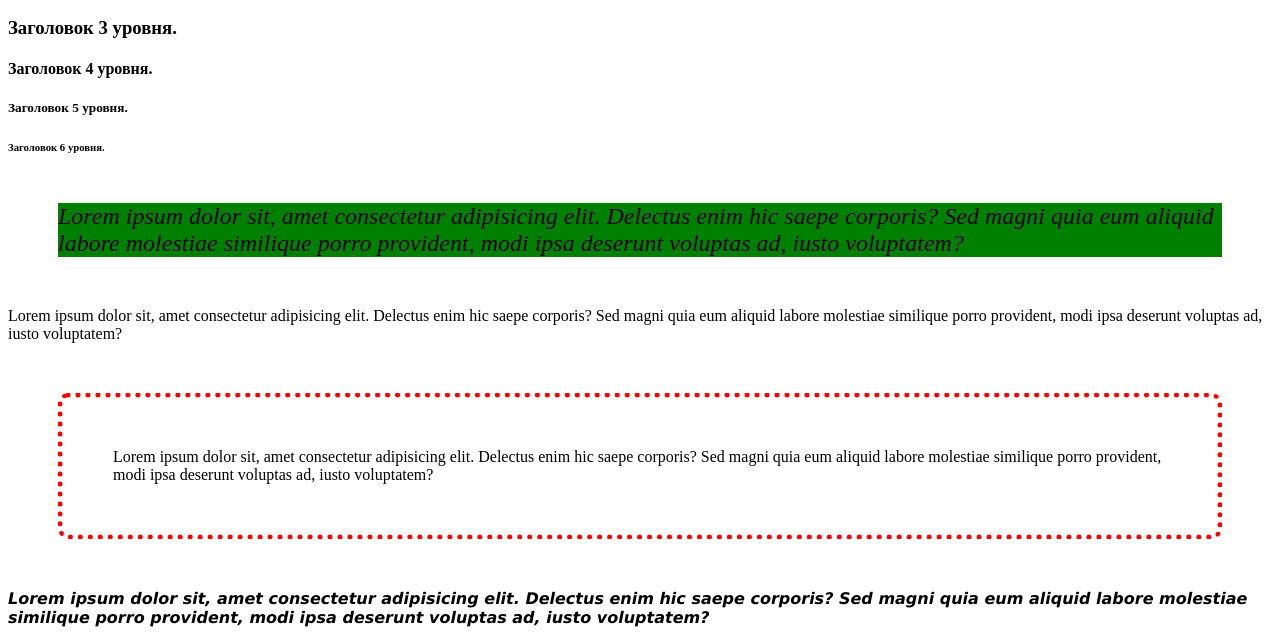
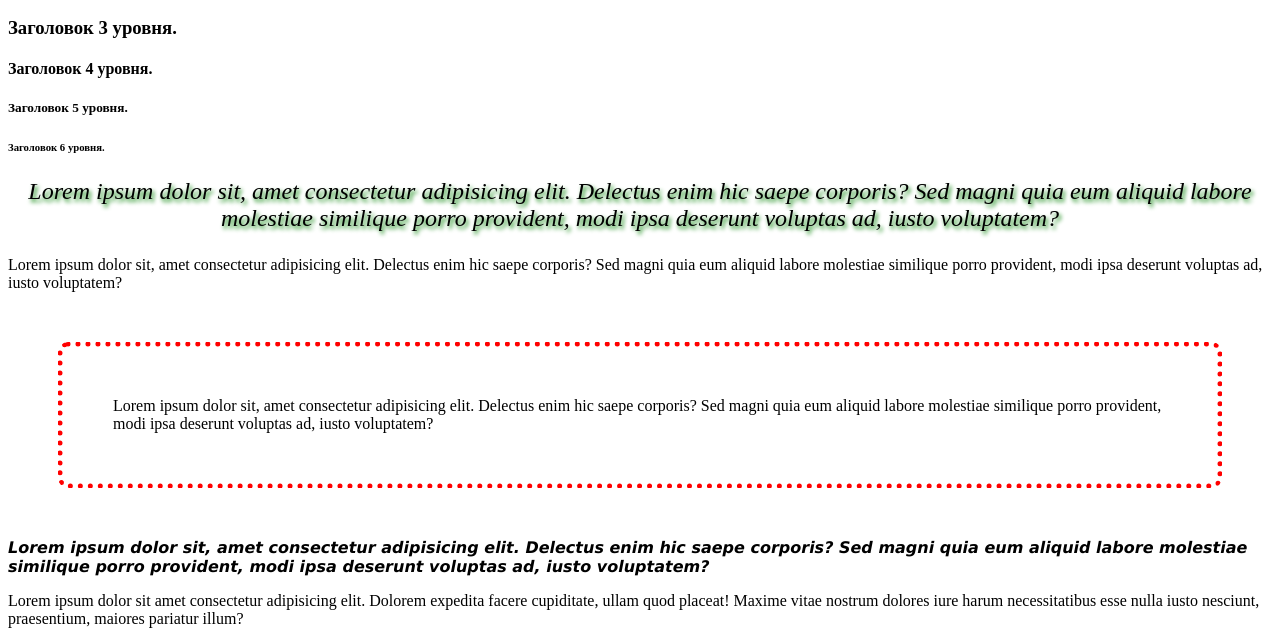
Before and after one commit to BloodMachine96/MaximumEd, a plain HTML site: page Module 4/Lesson 2/hw.html in a window 1280 px wide. Shown: the part 110-750 px from the top of the page. Drawn offline with Linux system fonts and the light colour scheme; files whose address does not match are found by name.

Commit message:
Занятие №2. ДЗ. Переделал параграф.

```diff
--- a/Module 4/Lesson 2/styles_hw.css
+++ b/Module 4/Lesson 2/styles_hw.css
@@ -20,7 +20,7 @@ h1 {
 
 .paragraph-3 {
     font-style: italic;
-    margin: 50px;
+    text-align: center;
     font-size: 24px;
-    background-color: green;
+    text-shadow: green 2px 3px 4px;
 }
```
Also changed, not shown: Module 4/Lesson 2/styles.css (line endings or trailing spaces).
